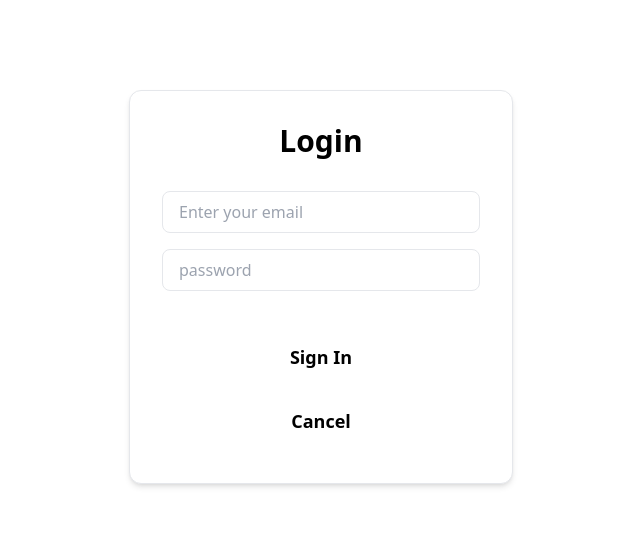
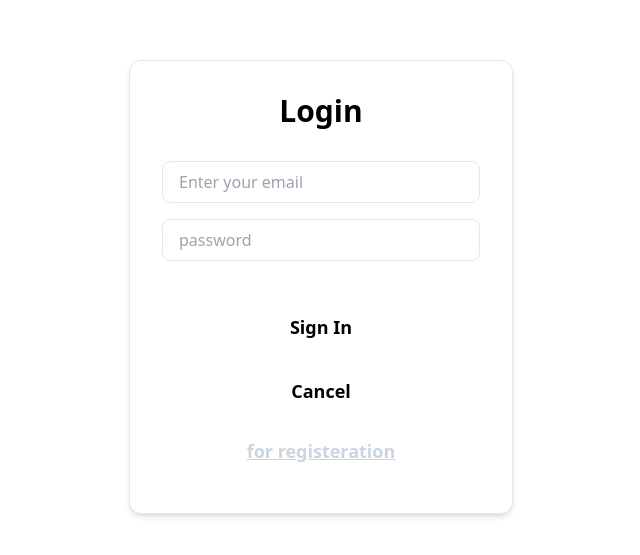
Before and after one commit to Harshksaw/Ekaant-StudyRoom-APP, a React (Vite) app in the folder admin/: page /login in a window 1280 px wide. Shown: the part 113-668 px from the top of the page, without its empty margins (319-959 px from the left). Built offline with nearby package versions, Linux system fonts and the light colour scheme.

Commit message:
minor change in login

```diff
--- a/admin/src/pages/Login.tsx
+++ b/admin/src/pages/Login.tsx
@@ -80,6 +80,15 @@ export default function Login() {
             >
               <span className="text-center text-lg font-bold">Cancel</span>
             </button>
+
+            <button
+              className="py-4 px-16 rounded-lg mx-4 mb-25"
+              onClick={() => navigate("/register")}
+            >
+              <span className="text-center text-lg font-bold text-slate-300 underline">
+                for registeration
+              </span>
+            </button>
           </div>
         </div>
       </div>
```
